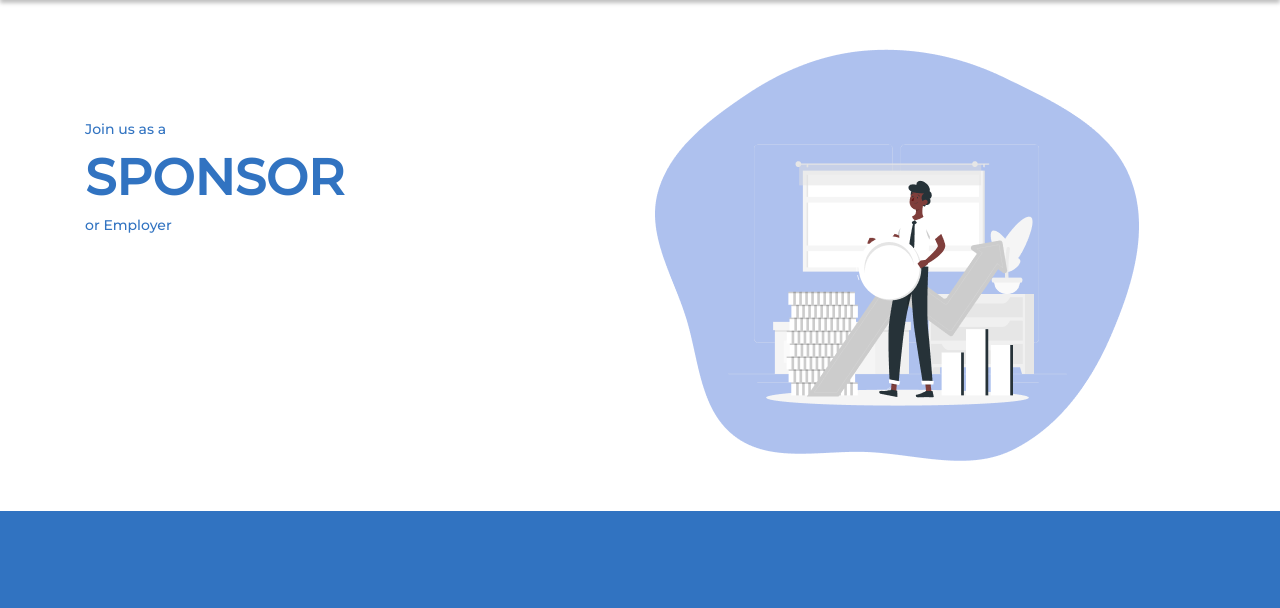
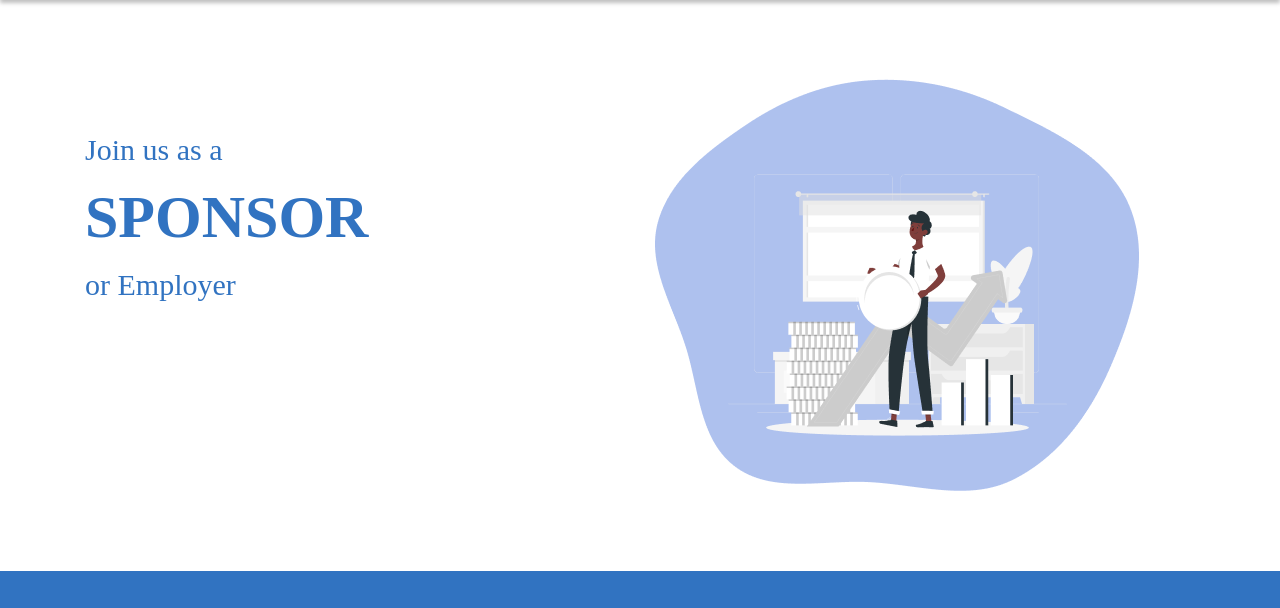
Before and after one commit to nazeeeh/tiidelab-website, a plain HTML site: page pages/partnerships.html in a window 1280 px wide. Shown: the part 114-722 px from the top of the page. Drawn offline with nearby package versions, Linux system fonts and the light colour scheme.

```diff
--- a/style/style.css
+++ b/style/style.css
@@ -201,6 +201,7 @@
 footer{
     position: absolute;
     width: 100%;
+    padding: 30px;
     /* */
     background: linear-gradient(358.73deg, rgba(3, 31, 65, 0) -19.91%, #042348 2.98%, #04244A 92.19%)
 }
@@ -364,18 +365,21 @@
 
 /* Partnerships section */
 #partnerships .partner-section{
-    padding: 50px 10px;
+    padding: 80px 10px;
 }
 
 #partnerships .join-us{
     color: #3173C1;
-    margin-top: 5em;
+    margin-top: 3rem;
+    font-family: "poppins";
+    font-size: 30px;
+
 
 }
 #partnerships .sponsor-text{
-    font-family: "montserrat";
-    font-size: 50px;
-    font-weight: 700;
+    font-family: "poppins";
+    font-size: 60px;
+    font-weight: 600;
     text-transform: uppercase;
 }
 
```
Also changed, not shown: Assets/TiideLab-Logo.png.
